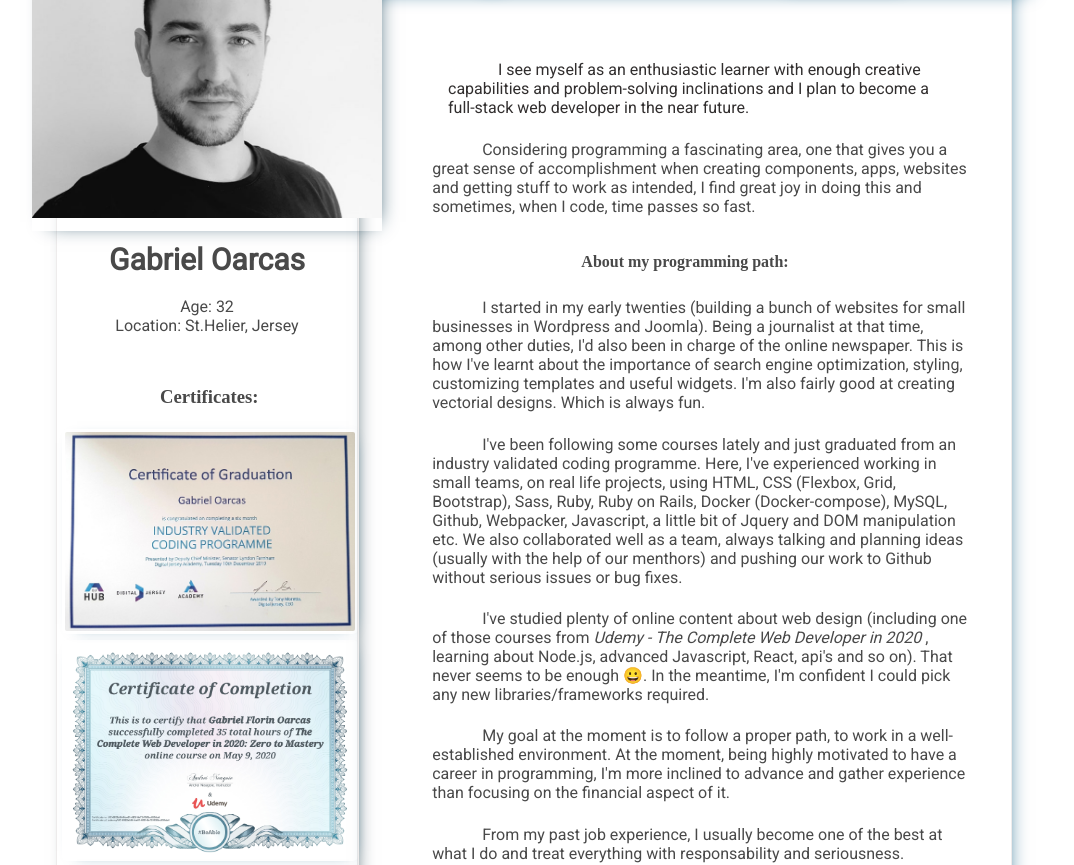
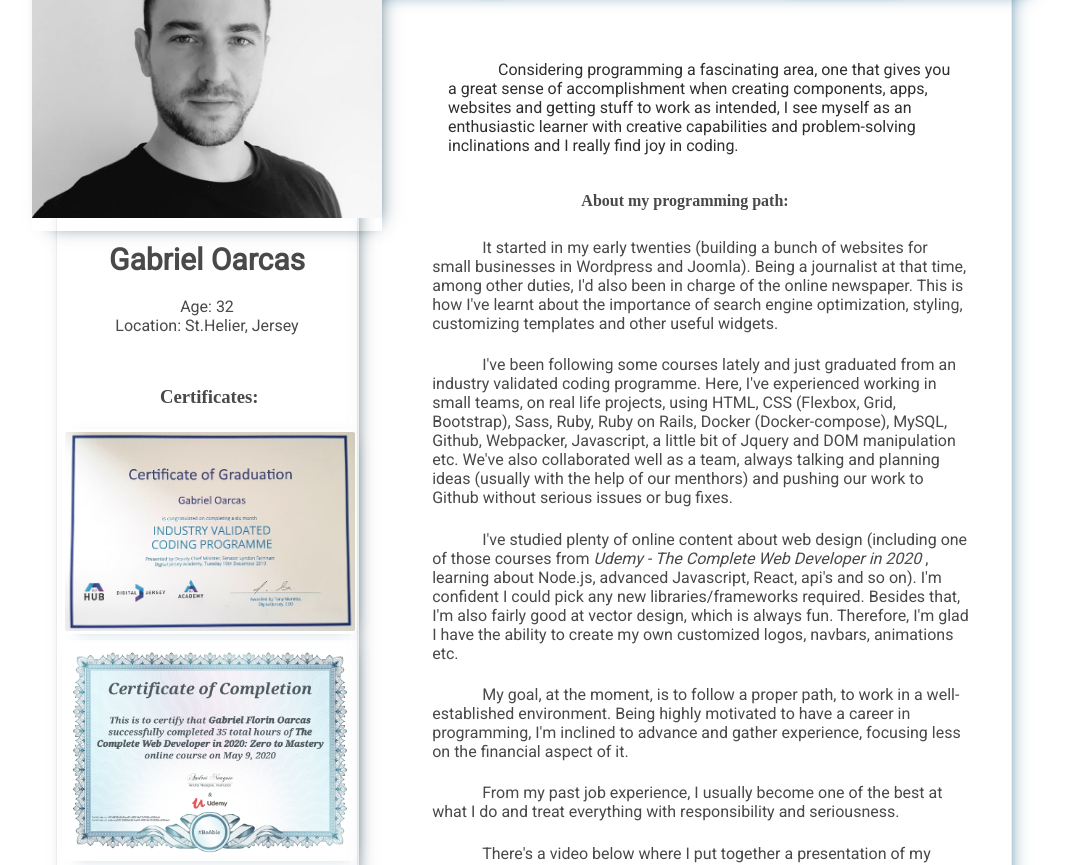
Before and after one commit to gabrieloarcas/gabrieloarcas.github.io, a plain HTML site: page index.html in a window 1280 px wide. Shown: the part 87-952 px from the top of the page, without its empty margins (106-1180 px from the left). Drawn offline with Linux system fonts and the light colour scheme.

Commit message:
Update index.html

```diff
--- a/index.html
+++ b/index.html
@@ -70,26 +70,20 @@
         </div>
 
         <p id="top-text">
-          I see myself as an enthusiastic learner with enough creative
-          capabilities and problem-solving inclinations and I plan to become a
-          full-stack web developer in the near future.
-        </p>
-        <p>
           Considering programming a fascinating area, one that gives you a great
           sense of accomplishment when creating components, apps, websites and
-          getting stuff to work as intended, I find great joy in doing this and
-          sometimes, when I code, time passes so fast.
+          getting stuff to work as intended, I see myself as an enthusiastic learner with creative
+          capabilities and problem-solving inclinations and I really find joy in coding.
         </p>
 
         <h4>About my programming path:</h4>
         <p>
-          I started in my early twenties (building a bunch of websites for
+          It started in my early twenties (building a bunch of websites for
           small businesses in Wordpress and Joomla). Being a journalist at that
           time, among other duties, I'd also been in charge of the online
           newspaper. This is how I've learnt about the importance of search
-          engine optimization, styling, customizing templates and useful
-          widgets. I'm also fairly good at creating vectorial designs. Which is
-          always fun.
+          engine optimization, styling, customizing templates and other useful
+          widgets.
         </p>
 
         <p>
@@ -98,7 +92,7 @@
           small teams, on real life projects, using HTML, CSS (Flexbox, Grid,
           Bootstrap), Sass, Ruby, Ruby on Rails, Docker (Docker-compose), MySQL,
           Github, Webpacker, Javascript, a little bit of Jquery and DOM
-          manipulation etc. We also collaborated well as a team, always talking
+          manipulation etc. We've also collaborated well as a team, always talking
           and planning ideas (usually with the help of our menthors) and pushing
           our work to Github without serious issues or bug fixes.
         </p>
@@ -107,20 +101,21 @@
           I've studied plenty of online content about web design (including one
           of those courses from
           <em>Udemy - The Complete Web Developer in 2020 </em>, learning about
-          Node.js, advanced Javascript, React, api's and so on). That never
-          seems to be enough 😀. In the meantime, I'm confident I could pick any
-          new libraries/frameworks required.
+          Node.js, advanced Javascript, React, api's and so on).
+          I'm confident I could pick any
+          new libraries/frameworks required. Besides that, I'm also fairly good at vector design, which is
+          always fun. Therefore, I'm glad I have the ability to create my own customized logos, navbars, animations etc.
         </p>
 
         <p>
-          My goal at the moment is to follow a proper path, to work
-          in a well-established environment. At the moment, being highly motivated to
-          have a career in programming, I'm more inclined to advance and gather
-          experience than focusing on the financial aspect of it.
+          My goal, at the moment, is to follow a proper path, to work
+          in a well-established environment. Being highly motivated to
+          have a career in programming, I'm inclined to advance and gather
+          experience, focusing less on the financial aspect of it.
         </p>
         <p>
           From my past job experience, I usually become one of the best at what
-          I do and treat everything with responsability and seriousness.
+          I do and treat everything with responsibility and seriousness.
         </p>
 
         <p>
```
